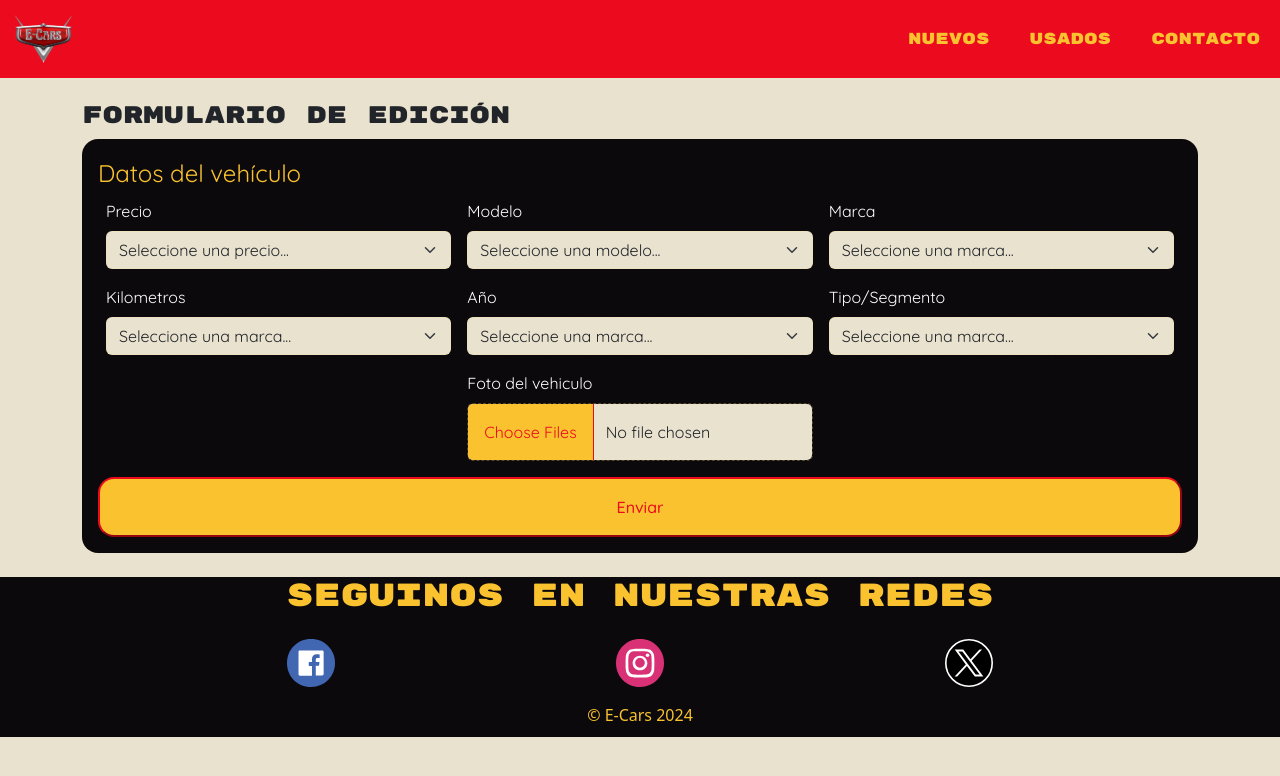
After one commit to Grupo-10-CaC-4-0/Proyecto-E-Cars, a Flask app: page /catalogoedicion in a window 1280 px wide. The commit adds this page. Shown: the top 776 px of the page. Run offline with Flask 3, Linux system fonts and the light colour scheme.

Commit message:
html formulario edicion

```diff
--- a/app/app.py
+++ b/app/app.py
@@ -17,9 +17,9 @@ def cargar_pag_0km():
 #Muestra la pagina de Usados
 
 # @app.route('/catalogoUsados')
-# def catalogoUsados(tipo):
-#     titulo = "E-Cars - Catalogo Usados"
-#     return render_template("catalogoUsados.html", titulo=titulo)
+# def catalogoUsados():
+    # titulo = "E-Cars - Catalogo Usados"
+    # return render_template("catalogoUsados.html", titulo=titulo)
 
 
 @app.route('/catalogoUsados/<tipo>')
@@ -34,3 +34,9 @@ def catalogoUsados(tipo):
 def pag_contacto():
     titulo="E-Cars - Contacto"
     return render_template("contacto.html",titulo=titulo)
+
+
+@app.route("/catalogoedicion")
+def catalogoedicion():
+    titulo="E-Cars - Catalogo Edición"
+    return render_template("catalogoedicion.html",titulo=titulo)
--- a/app/templates/catalogoUsados.html
+++ b/app/templates/catalogoUsados.html
@@ -56,6 +56,10 @@
                     <h2><span>$</span> <span>{{i[4]}}</span></h2>
                     <h3><span>{{i[7]}}</span><span>Km</span> <span>-</span> <span>Año: </span><span>{{i[9]}}</span></h3>
                     <h3><span>Modelo:</span> <span>{{i[8]}}</span></h3>
+                    <div>
+                        <button onclick="location.href='/catalogoUsados/edition'" class="Editar bot1">Editar</button>
+                        <button onclick="location.href='/catalogoUsados/none'" class="Borrar bot1">Borrar</button>
+                    </div>
                     <br/>
                 </div>
                 <hr>
--- /dev/null
+++ b/app/templates/catalogoedicion.html
@@ -0,0 +1,106 @@
+<!DOCTYPE html>
+<html lang="es">
+
+<head>
+    <meta charset="UTF-8">
+    <meta name="viewport" content="width=device-width, initial-scale=1.0">
+    <meta name="author" content="Grupo 10 - Nahuel Romera, Omar Hernan Orue, Luciano Angeleri, Adolfo Lujan">
+    <meta name="description" content="Página de un Concesionario de vehiculos">
+    <meta name="keywords"
+        content="concesionario, vehículos, autos, camionetas, 4x4, venta de autos, autos nuevos, autos usados, hatchback, utilitario, eléctrico, sedán, SUV, camión, pick up, cabriolet, van, autos compactos, marcas de autos, modelos de autos, E-Cars, vender vehículo, vender auto usado, formulario de venta">
+    <link href="https://cdn.jsdelivr.net/npm/bootstrap@5.3.3/dist/css/bootstrap.min.css" rel="stylesheet"
+        integrity="sha384-QWTKZyjpPEjISv5WaRU9OFeRpok6YctnYmDr5pNlyT2bRjXh0JMhjY6hW+ALEwIH" crossorigin="anonymous">
+        <link rel="stylesheet" href="{{url_for('static', filename='/css/inicio.css')}}">
+    <link rel="stylesheet" href="{{url_for('static', filename='/css/style.css')}}">
+    <link rel="stylesheet" href="{{url_for('static', filename='/css/contacto.css')}}">
+    <link rel="shortcut icon" href="{{url_for('static', filename='/img/inicio/logo.png')}}" type="image/x-icon">
+    <title>{{ titulo }}</title>
+</head>
+
+<body>
+    {% include "defaults/header.html" %}
+    <main class="container">
+        <section class="my-4">
+            <h3 class="fs-4 mb-2">Formulario de edición</h3>
+            <form class="formVehiculo" name="formContacto" id="formContacto">
+                <fieldset class="seccionFormDatosVehiculos">
+                    <legend>Datos del vehículo</legend>
+                    <div>
+                        <div class="mb-3 px-2">
+                            <label for="selectPrecio" class="form-label">Precio</label>
+                            <select id="selectPrecio" name="Precio" aria-label="Selector de Precio" class="form-select"
+                                required>
+                                <option value="" selected disabled hidden>Seleccione una precio...</option>
+                            </select>
+                        </div>
+                        <div class="mb-3 px-2">
+                            <label for="selectModelo" class="form-label">Modelo</label>
+                            <select id="selectModelo" name="Modelo" aria-label="Selector de Modelo" class="form-select"
+                                required>
+                                <option value="" selected disabled hidden>Seleccione una modelo...</option>
+                            </select>
+                        </div>
+                        <div class="mb-3 px-2">
+                            <label for="selectMarca" class="form-label">Marca</label>
+                            <select id="selectMarca" name="Marca" aria-label="Selector de Marca" class="form-select"
+                                required>
+                                <option value="" selected disabled hidden>Seleccione una marca...</option>
+                            </select>
+                        </div>
+                        <div class="mb-3 px-2">
+                            <label for="selectMarca" class="form-label">Kilometros</label>
+                            <select id="selectMarca" name="Marca" aria-label="Selector de Marca" class="form-select"
+                                required>
+                                <option value="" selected disabled hidden>Seleccione una marca...</option>
+                            </select>
+                        </div>
+                        <div class="mb-3 px-2">
+                            <label for="selectMarca" class="form-label">Año</label>
+                            <select id="selectMarca" name="Marca" aria-label="Selector de Marca" class="form-select"
+                                required>
+                                <option value="" selected disabled hidden>Seleccione una marca...</option>
+                            </select>
+                        </div>
+                        <div class="mb-3 px-2">
+                            <label for="selectMarca" class="form-label">Tipo/Segmento</label>
+                            <select id="selectMarca" name="Marca" aria-label="Selector de Marca" class="form-select"
+                                required>
+                                <option value="" selected disabled hidden>Seleccione una marca...</option>
+                            </select>
+                        </div>
+                    <hr>
+                    <div class="mb-3 px-2">
+                        <label for="imgVehiculo" class="form-label">Foto del vehiculo</label>
+                        <input class="form-control" type="file" id="imgVehiculo" multiple
+                            accept="image/png, image/jpeg">
+                    </div>
+                    <hr>
+                </fieldset>
+                <div class="alert alert-danger mt-3 d-none" role="alert" id="alertaErrores"></div>
+                <button type="submit" class="btn-primario w-100">Enviar</button>
+                <div class="modal fade" tabindex="-1" id="modalExito">
+                    <div class="modal-dialog modal-dialog-centered">
+                      <div class="modal-content text-dark">
+                        <div class="modal-header">
+                          <h5 class="modal-title display-6 text-success">Envío exitoso!</h5>
+                          <button type="button" class="btn-close" data-bs-dismiss="modal" aria-label="Close"></button>
+                        </div>
+                        <div class="modal-body">
+                          <p class="lead">El formulario se ha enviado con éxito. </p>
+                          <p>Pronto nos pondremos en contacto con vos.</p>
+                        </div>
+                      </div>
+                    </div>
+                  </div>
+            </form>
+        </section>
+    </main>
+    {% include "/defaults/footer.html" %}
+    <script src="https://cdn.jsdelivr.net/npm/bootstrap@5.3.3/dist/js/bootstrap.bundle.min.js"
+        integrity="sha384-YvpcrYf0tY3lHB60NNkmXc5s9fDVZLESaAA55NDzOxhy9GkcIdslK1eN7N6jIeHz"
+        crossorigin="anonymous"></script>
+    <script src="{{url_for('static', filename='/js/selectMarcasModelos.js')}}"></script>
+    <script src="{{url_for('static', filename='/js/formContacto.js')}}" type="module"></script>
+</body>
+
+</html>
```
Also changed, not shown: app/static/img/catalogo_usados/SUVs/K3CrossKia.jpg (renamed from app/static/img/catalogo_usados/SUV's/K3CrossKia.jpg), app/static/img/catalogo_usados/SUVs/MX-30Mazda.jpg (renamed from app/static/img/catalogo_usados/SUV's/MX-30Mazda.jpg), app/static/img/catalogo_usados/SUVs/RAV4PrimeToyota.jpg (renamed from app/static/img/catalogo_usados/SUV's/RAV4PrimeToyota.jpg), app/static/img/catalogo_usados/SUVs/RAV4PrimeToyota1.jpg (renamed from app/static/img/catalogo_usados/SUV's/RAV4PrimeToyota1.jpg), app/static/img/catalogo_usados/SUVs/RZ450Lexus.jpg (renamed from app/static/img/catalogo_usados/SUV's/RZ450Lexus.jpg), app/static/img/catalogo_usados/SUVs/corollaCrossLToyota.jpg (renamed from app/static/img/catalogo_usados/SUV's/corollaCrossLToyota.jpg), app/static/img/catalogo_usados/SUVs/expeditionxltFord.jpg (renamed from app/static/img/catalogo_usados/SUV's/expeditionxltFord.jpg), app/static/img/catalogo_usados/SUVs/grandCherokeeJeep.jpg (renamed from app/static/img/catalogo_usados/SUV's/grandCherokeeJeep.jpg), app/static/img/catalogo_usados/SUVs/highlanderLEToyota.jpg (renamed from app/static/img/catalogo_usados/SUV's/highlanderLEToyota.jpg), app/static/img/catalogo_usados/SUVs/koleosRenault.jpg (renamed from app/static/img/catalogo_usados/SUV's/koleosRenault.jpg), app/static/img/catalogo_usados/SUVs/outlanderSportMitsubishi.jpg (renamed from app/static/img/catalogo_usados/SUV's/outlanderSportMitsubishi.jpg), app/static/img/catalogo_usados/SUVs/sorentoKia.jpg (renamed from app/static/img/catalogo_usados/SUV's/sorentoKia.jpg), app/static/img/catalogo_usados/SUVs/suburbanRSTChevrolet.jpg (renamed from app/static/img/catalogo_usados/SUV's/suburbanRSTChevrolet.jpg), app/static/img/catalogo_usados/SUVs/taosVolkswagen.jpg (renamed from app/static/img/catalogo_usados/SUV's/taosVolkswagen.jpg).
